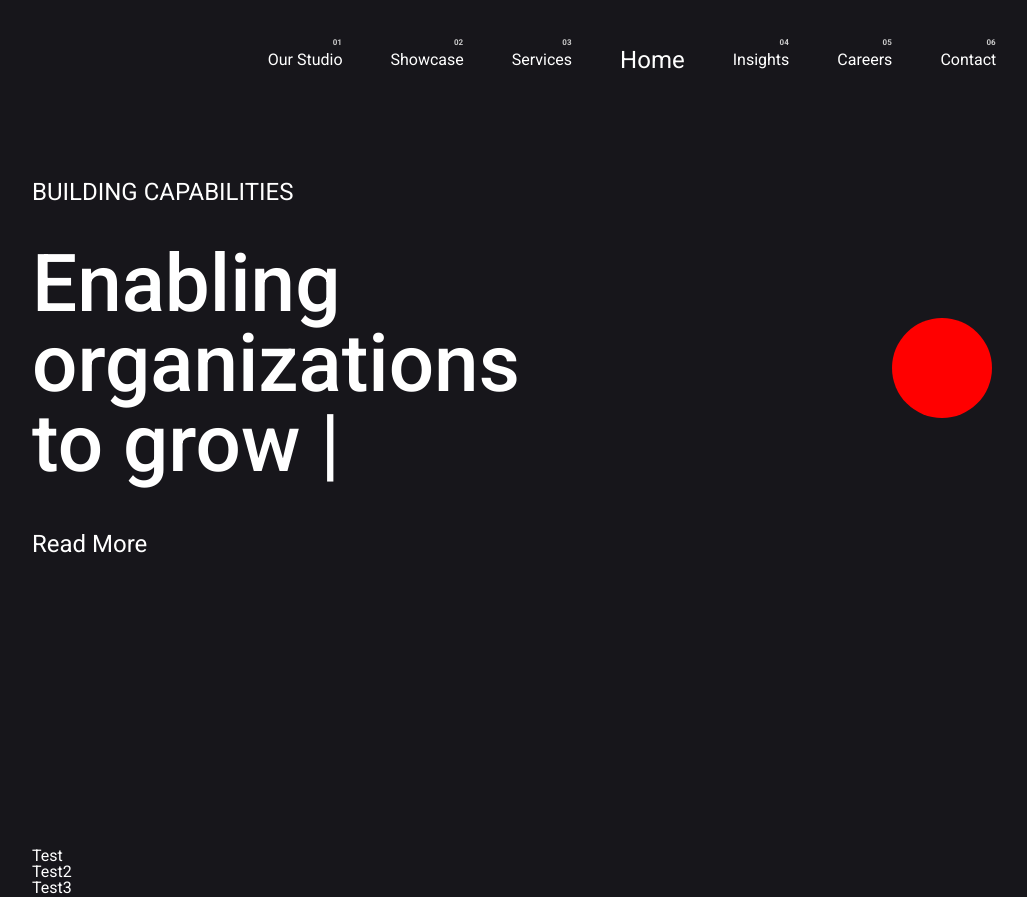
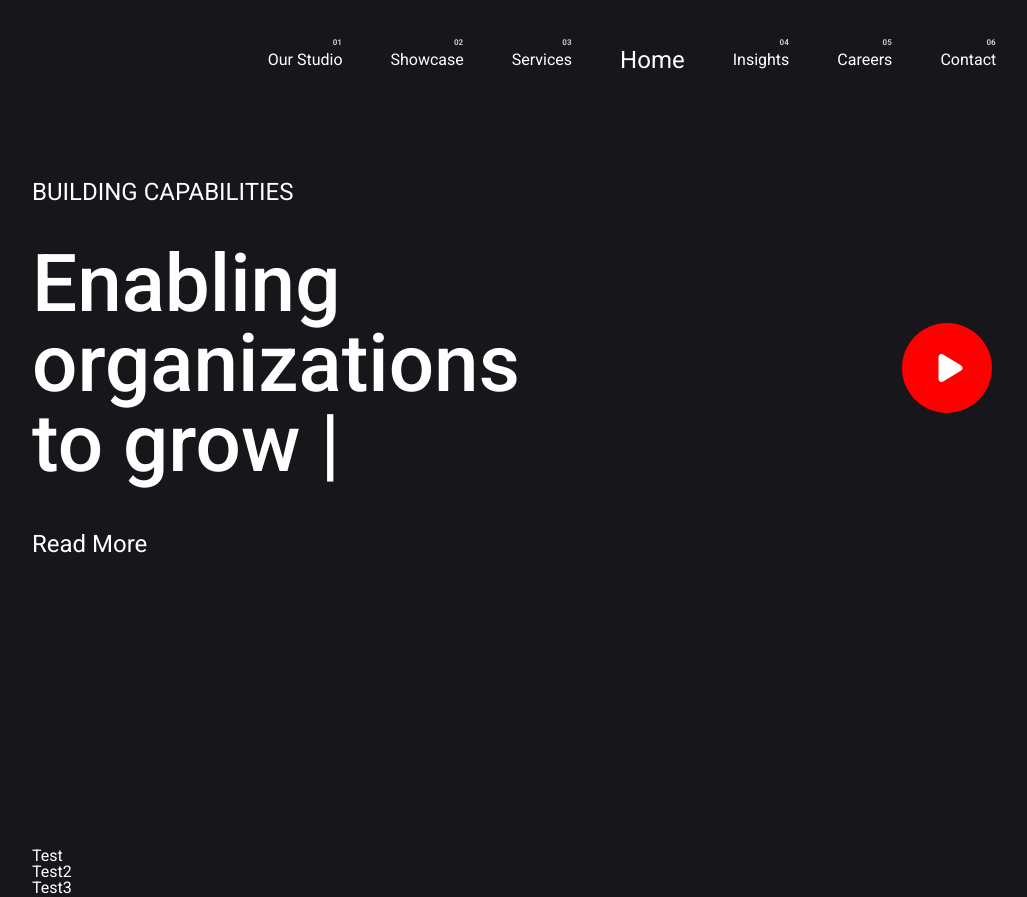
Before and after one commit to RomanFalzon/Web-Agency, a website with bundled scripts: page index.html in a window 1280 px wide. Shown: the whole page, without its empty margins (8-1035 px from the left). Built offline with nearby package versions, Linux system fonts and the light colour scheme.

Commit message:
fontawesome icons and buttons

```diff
--- a/index.html
+++ b/index.html
@@ -4,7 +4,9 @@
     <meta charset="UTF-8">
     <meta name="viewport" content="width=device-width, initial-scale=1.0">
     <link href="https://fonts.googleapis.com/css2?family=Roboto:wght@100;300;400;500;700&display=swap" rel="stylesheet">
+    <link rel="stylesheet" href="https://cdnjs.cloudflare.com/ajax/libs/font-awesome/6.5.1/css/all.min.css" integrity="sha512-DTOQO9RWCH3ppGqcWaEA1BIZOC6xxalwEsw9c2QQeAIftl+Vegovlnee1c9QX4TctnWMn13TZye+giMm8e2LwA==" crossorigin="anonymous" referrerpolicy="no-referrer" />
     <link rel="stylesheet" href="/static/css/MAIN.css">
+
     <title>Document</title>
 </head>
 
@@ -31,7 +33,9 @@
                     <span>read more</span>
                 </div>
                 <div class="header-section_playbutton">
-                    <div class="playbutton" id="playbutton"></div>
+                    <div class="playbutton" id="playbutton">
+                        <i class="fa-solid fa-play"></i>
+                    </div>
                 </div>
             </header>
         </div>
--- a/src/styles/_styles.scss
+++ b/src/styles/_styles.scss
@@ -19,6 +19,7 @@ body {
         position: absolute;
         top: 40%;
         transform: translateY(-50%);
+
     }
     &_content {
         h1 {
@@ -44,14 +45,21 @@ body {
         }
     }
     &_playbutton {
-        position: absolute;
         right: 20%;
         .playbutton {
+            position: relative;
             transition: opacity 0.2s ease-in-out;
-            width: 100px;
-            height: 100px;
+            width: 90px;
+            height: 90px;
             background-color: red;
             border-radius: 50%;
+            i{
+                position: absolute;
+                top: 50%;
+                left: 54%;
+                transform: translate(-50%, -50%);
+                font-size: 2rem;
+            }
         }
     }
     &_nav {
--- a/src/styles/_toggles.scss
+++ b/src/styles/_toggles.scss
@@ -3,5 +3,5 @@
 }
 
 .half-opacity {
-    opacity: 0.5;
+    opacity: 0.3;
 }
```
Also changed, not shown: static/css/MAIN.css.
